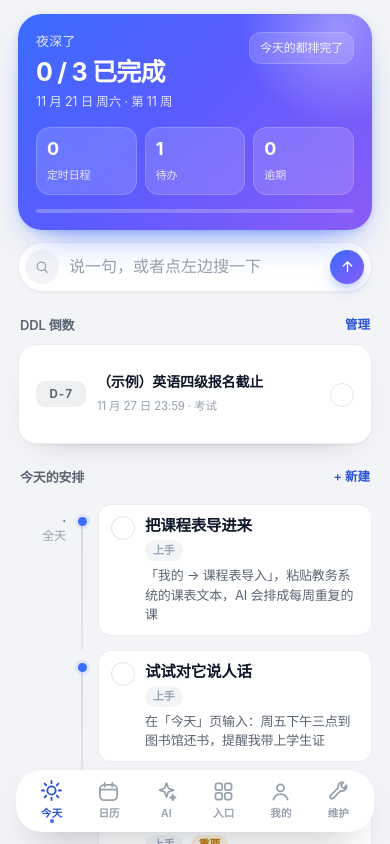
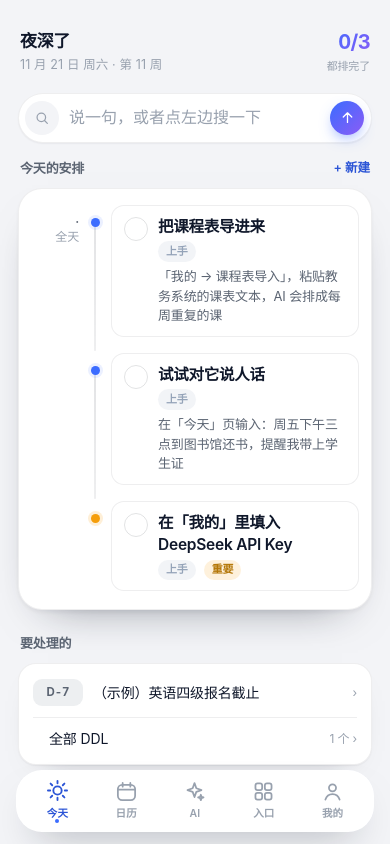
Before and after one commit to jxboop/xushi-planner, a plain HTML site: page index.html in a window 390 px wide. Drawn offline with Linux system fonts and the light colour scheme.

Commit message:
v1.12.0: 按 WorkBuddy 方案重排今天页（三层权重/5 tab/风险合并卡/工具折叠）

```diff
--- a/css/style.css
+++ b/css/style.css
@@ -902,3 +902,38 @@ html[data-theme="dark"] .ddl-main small{color:#8B93A1}
 .quick .q-search svg{width:16px;height:16px}
 .quick .q-search:active{background:var(--accent-soft);color:var(--accent-ink)}
 .quick{padding-left:6px;gap:8px}
+
+/* ============================================================
+   今天页重排（三层权重）
+   ============================================================ */
+.statusbar{display:flex;align-items:center;gap:12px;padding:14px 2px 16px;margin-bottom:2px}
+.sb-main{flex:1;min-width:0}
+.sb-hi{font-size:17px;font-weight:600;letter-spacing:-.02em}
+.sb-date{font-size:12.5px;color:var(--text-3);margin-top:3px;letter-spacing:.01em}
+.sb-stat{text-align:right;flex:0 0 auto;max-width:44%}
+.sb-stat b{display:block;font-size:20px;font-weight:700;letter-spacing:-.03em;font-variant-numeric:tabular-nums;
+  background:linear-gradient(135deg,var(--accent),var(--accent-2));-webkit-background-clip:text;background-clip:text;color:transparent}
+.sb-stat span{display:block;font-size:11px;color:var(--text-3);margin-top:2px;white-space:nowrap;overflow:hidden;text-overflow:ellipsis}
+
+.sec-title.l1{margin-top:16px}
+.l1-card{padding:8px 12px 10px;border-radius:var(--r-xl);
+  box-shadow:0 2px 4px rgba(16,24,40,.05), 0 20px 44px -30px rgba(16,24,40,.6)}
+.l1-card .tl-row{padding:8px 0}
+
+.m-card{padding:10px 14px;border-radius:var(--r-lg)}
+.risk-card{padding:4px 14px}
+.risk-row{display:flex;align-items:center;gap:10px;padding:11px 0;border-bottom:1px solid var(--line)}
+.risk-row:last-child{border-bottom:0}
+.risk-row:active{opacity:.6}
+.risk-txt{flex:1;min-width:0;font-size:14px;letter-spacing:-.01em;overflow:hidden;text-overflow:ellipsis;white-space:nowrap}
+.risk-more{font-size:12px;color:var(--text-3);flex:0 0 auto}
+
+.tools-card{margin-bottom:12px}
+.tools-card .focus-card{padding:2px 0 8px;background:none;border:0;box-shadow:none;margin:0}
+.tools-links{margin-top:6px;padding-top:10px;border-top:1px solid var(--line)}
+.grid-links.mini{grid-template-columns:repeat(4,1fr);gap:6px}
+.grid-links.mini .lk-ico{width:46px;height:46px;border-radius:14px;font-size:19px}
+.grid-links.mini .lk-name{font-size:10.5px}
+
+.check,.q-search,.quick .go{position:relative}
+.check::after,.q-search::after,.quick .go::after{content:"";position:absolute;inset:-10px}
--- a/js/app.js
+++ b/js/app.js
@@ -112,6 +112,7 @@
     sel: U.today(),
     calBase: U.today(),
     calMode: 'month',
+    toolsOpen: false,
     viewWeek: '',
     ai: { imgs: [], last: null, busy: false, brief: '', briefBusy: false, reviewBusy: false }
   };
@@ -253,81 +254,89 @@
     const t = U.today();
     const items = Store.dayItems(t);
     const s = Store.stats();
-    const inbox = S.inbox.filter((m) => !m.done).slice(0, 2);
-    const loose = S.todos.filter((x) => !x.done && !x.date).slice(0, 4);
+    const inbox = S.inbox.filter((m) => !m.done);
+    const loose = S.todos.filter((x) => !x.done && !x.date);
     const overdue = S.todos.filter((x) => !x.done && x.date && x.date < t);
+    const ddls = Store.ddlsOpen();
     const d = new Date();
     const dateLine = (d.getMonth() + 1) + ' 月 ' + d.getDate() + ' 日 ' + U.weekCN[d.getDay()] + (weeksLeftText() ? ' · ' + weeksLeftText() : '');
-    const nextText = s.next ? ('下一件 · ' + s.next.title + (s.next.start ? ' ' + U.untilText(t, s.next.start) : '')) : (items.length ? '今天的都排完了' : '今天还没有安排');
+    const nextText = s.next ? ('接下来 ' + s.next.title) : (items.length ? '都排完了' : '还没安排');
 
     let h = '<div class="page">';
-    h += '<div class="hero"><div class="hero-top"><div>' +
-      '<div class="hi">' + greet() + (S.settings.name ? '，' + U.esc(S.settings.name) : '') + '</div>' +
-      '<div class="day">' + (items.length ? (s.done + ' / ' + items.length + ' 已完成') : '空着的一天') + '</div>' +
-      '<div class="date">' + dateLine + '</div>' +
-      '</div><div class="weather">' + U.esc(nextText) + '</div></div>' +
-      '<div class="hero-stats">' +
-      '<div class="stat"><b>' + s.timed + '</b><span>定时日程</span></div>' +
-      '<div class="stat"><b>' + (S.todos.filter((x) => !x.done).length) + '</b><span>待办</span></div>' +
-      '<div class="stat"><b>' + (overdue.length || 0) + '</b><span>逾期</span></div>' +
-      '</div><div class="hero-bar"><i style="width:' + s.rate + '%"></i></div></div>';
-
-
+
+    /* ---- L0 状态条：一行问候 + 一行进度，不再是渐变大卡 ---- */
+    h += '<div class="statusbar">' +
+      '<div class="sb-main">' +
+      '<div class="sb-hi">' + greet() + (S.settings.name ? '，' + U.esc(S.settings.name) : '') + '</div>' +
+      '<div class="sb-date">' + dateLine + '</div>' +
+      '</div>' +
+      '<div class="sb-stat"><b>' + (items.length ? s.done + '/' + items.length : '—') + '</b><span>' + U.esc(nextText) + '</span></div>' +
+      '</div>';
+
+    /* ---- L2 输入行 ---- */
     h += '<form class="quick" data-act="quick">' +
       '<button type="button" class="q-search" data-act="openSearch" aria-label="搜索">' + ICON.search + '</button>' +
       '<input id="quickInput" placeholder="说一句，或者点左边搜一下" autocomplete="off">' +
       '<button class="go" type="submit" aria-label="发送">' + ICON.up + '</button></form>';
 
-    h += ddlCardHTML();
-
+    /* ---- L1 今天的安排：首屏主角 ---- */
+    h += '<div class="sec-title l1">今天的安排 <button class="link" data-act="newEvent" data-day="' + t + '">+ 新建</button></div>';
+    if (items.length) {
+      h += '<div class="card l1-card"><div class="timeline">' +
+        items.map(function (x, i) { return itemHTML(x, i, items[i - 1]); }).join('') + '</div></div>';
+    } else {
+      h += '<div class="card l1-card empty"><span class="big">' + ICON.sun + '</span>还没有安排。<br>上面输入一句话，AI 会自己拆好。</div>';
+    }
+
+    /* ---- L2 要处理的：DDL / 逾期 / 收集箱 / 消息，压成一卡 ---- */
+    const riskRows = [];
+    if (ddls.length) {
+      const d0 = ddls[0], lb = Store.ddlLabel(d0.dueMs);
+      riskRows.push({
+        act: 'ddlOpen', id: d0.id, badge: lb.text, level: lb.level,
+        txt: d0.title, more: ddls.length > 1 ? '还有 ' + (ddls.length - 1) + ' 个' : ''
+      });
+    }
+    if (overdue.length) {
+      riskRows.push({ act: 'goOverdue', badge: '逾期', level: 'past', txt: '有 ' + overdue.length + ' 条过了日子还没做', more: '' });
+    }
+    if (loose.length) {
+      riskRows.push({ act: 'goInbox', badge: '收集箱', level: 'normal', txt: loose.length + ' 条待办还没定日子', more: '去排期' });
+    }
     if (inbox.length) {
-      h += '<div class="sec-title">重要消息 <button class="link" data-act="inboxAdd">记一条</button></div>';
-      inbox.forEach((m) => {
-        h += '<div class="card tight" data-act="inboxOpen" data-id="' + m.id + '" style="border-left:3px solid ' + (m.level === 'high' ? 'var(--danger)' : 'var(--accent)') + '">' +
-          '<div style="font-size:13.5px;line-height:1.5">' + U.esc(m.text).slice(0, 160) + '</div>' +
-          '<div style="display:flex;gap:8px;align-items:center;margin-top:6px"><span class="chip ' + (m.level === 'high' ? 'warn' : 'gray') + '">' + (m.level === 'high' ? '要处理' : U.esc(m.from || '消息')) + '</span>' +
-          '<span class="tiny muted">' + U.relLabel(U.ymd(new Date(m.ts))) + '</span></div></div>';
-      });
-    }
-
-    h += '<div class="sec-title">今天的安排 <button class="link" data-act="newEvent" data-day="' + t + '">+ 新建</button></div>';
-    if (items.length) {
-      h += '<div class="timeline">' + items.map(function (x, i) { return itemHTML(x, i, items[i - 1]); }).join('') + '</div>';
-    } else {
-      h += '<div class="card empty"><span class="big">' + ICON.sun + '</span>还没有安排。<br>上面输入一句话，AI 会自己拆好。</div>';
-    }
-
-    h += focusCardHTML();
-
-    if (overdue.length) {
-      h += '<div class="sec-title">逾期 <span class="tiny" style="color:var(--danger)">' + overdue.length + ' 条</span></div>';
-      overdue.slice(0, 5).forEach((td) => {
-        h += '<div class="card tight" style="display:flex;gap:10px;align-items:center">' +
-          '<button class="check" data-act="toggle" data-kind="todo" data-id="' + td.id + '">' + ICON.check + '</button>' +
-          '<div style="flex:1;min-width:0"><div style="font-size:14px">' + U.esc(td.title) + '</div>' +
-          '<div class="tiny" style="color:var(--danger)">' + U.relLabel(td.date) + '</div></div>' +
-          '<button class="tiny muted" data-act="openTodoDay" data-day="' + td.date + '">去看看</button></div>';
-      });
-    }
-
-    if (loose.length) {
-      h += '<div class="sec-title">收集箱 <span class="tiny muted">没定日子的待办</span></div>';
-      h += '<div class="card">';
-      loose.forEach((td) => {
-        h += '<div style="display:flex;gap:10px;align-items:center;padding:6px 0">' +
-          '<button class="check" data-act="toggle" data-kind="todo" data-id="' + td.id + '">' + ICON.check + '</button>' +
-          '<span style="flex:1;font-size:14px">' + U.esc(td.title) + '</span>' +
-          '<button class="tiny" style="color:var(--accent-ink)" data-act="scheduleTodo" data-id="' + td.id + '">排期</button></div>';
+      riskRows.push({ act: 'goMsgs', badge: '消息', level: 'normal', txt: inbox.length + ' 条消息还没处理', more: '' });
+    }
+    if (riskRows.length) {
+      h += '<div class="sec-title">要处理的</div>';
+      h += '<div class="card m-card risk-card">';
+      if (ddls.length) {
+        riskRows.push({ act: 'ddlSheet', badge: '', level: 'normal', txt: '全部 DDL', more: ddls.length + ' 个' });
+      }
+      riskRows.slice(0, 4).forEach(function (r) {
+        h += '<div class="risk-row" data-act="' + r.act + '" data-id="' + (r.id || '') + '">' +
+          (r.badge ? '<span class="ddl-badge ' + r.level + '">' + U.esc(r.badge) + '</span>' : '<span style="width:6px"></span>') +
+          '<span class="risk-txt">' + U.esc(r.txt) + '</span>' +
+          (r.more ? '<span class="risk-more">' + U.esc(r.more) + ' ›</span>' : '<span class="risk-more">›</span>') +
+          '</div>';
       });
       h += '</div>';
     }
 
-    // 快捷入口预览
-    const links = S.links.slice(0, 8);
-    if (links.length) {
-      h += '<div class="sec-title">快捷入口 <button class="link" data-act="go" data-page="links">全部</button></div>';
-      h += '<div class="card">' + linkGrid(links) + '</div>';
-    }
+    /* ---- L3 工具：默认收起 ---- */
+    const todayMin = Store.focusToday();
+    h += '<div class="sec-title">工具 ' +
+      '<button class="link" data-act="toggleTools">' + (st.toolsOpen ? '收起 ⌃' : '专注 ' + todayMin + ' 分钟 · 展开 ⌄') + '</button></div>';
+    if (st.toolsOpen) {
+      h += '<div class="card m-card tools-card">';
+      h += focusCardHTML();
+      const links = S.links.slice(0, 4);
+      if (links.length) {
+        h += '<div class="tools-links">' + linkGrid(links).replace('grid-links', 'grid-links mini') + '</div>';
+        h += '<button class="btn block ghost" style="margin-top:10px;height:38px;font-size:13px" data-act="go" data-page="links">全部入口 ›</button>';
+      }
+      h += '</div>';
+    }
+
     h += '</div>';
     return h;
   }
@@ -667,7 +676,10 @@
     });
     h += '</div>';
 
-    h += '<div class="card tiny muted center" style="line-height:1.7">数据只存在这台手机上 · API Key 也只在本地<br>备份、外观、安装包这些去「维护」页</div>';
+    h += '<div class="sec-title">系统</div><div class="list">' +
+      row('wrench', 'linear-gradient(135deg,#64748B,#94A3B8)', '维护', '备份 / 外观 / 安装包 / 日志', 'go') .replace('data-act="go"', 'data-act="go" data-page="maint"') +
+      '</div>';
+    h += '<div class="card tiny muted center" style="line-height:1.7">数据只存在这台手机上 · API Key 也只在本地</div>';
     h += '</div>';
     return h;
   }
@@ -750,8 +762,7 @@
     { k: 'calendar', t: '日历', i: 'cal' },
     { k: 'ai', t: 'AI', i: 'spark' },
     { k: 'links', t: '入口', i: 'grid' },
-    { k: 'me', t: '我的', i: 'user' },
-    { k: 'maint', t: '维护', i: 'wrench' }
+    { k: 'me', t: '我的', i: 'user' }
   ];
 
   function renderTab() {
@@ -1169,10 +1180,17 @@
     list.forEach((d) => {
       const lb = Store.ddlLabel(Store.ddlDue(d));
       const dt = U.toDate(d.date);
+      const steps = d.steps || [];
+      const doneN = steps.filter(function (x) { return x.done; }).length;
+      const nextStep = steps.filter(function (x) { return !x.done; })[0];
       h += '<div class="row tap" data-act="ddlOpen" data-id="' + d.id + '">' +
         '<div class="ddl-badge ' + lb.level + '" style="min-width:54px">' + lb.text + '</div>' +
         '<div class="lbl" style="' + (d.done ? 'text-decoration:line-through;color:var(--text-3)' : '') + '">' + U.esc(d.title) +
-        '<small>' + (dt.getMonth() + 1) + ' 月 ' + dt.getDate() + ' 日' + (d.time ? ' ' + d.time : '') + (d.tag ? ' · ' + U.esc(d.tag) : '') + '</small></div>' +
+        '<small>' + (dt.getMonth() + 1) + ' 月 ' + dt.getDate() + ' 日' + (d.time ? ' ' + d.time : '') + (d.tag ? ' · ' + U.esc(d.tag) : '') +
+        (steps.length ? ' · 阶段 ' + doneN + '/' + steps.length + (nextStep ? '（下一步：' + U.esc(nextStep.title) + '）' : '') : '') +
+        '</small>' +
+        (steps.length ? '<div class="step-bar"><i style="width:' + Math.round(doneN / steps.length * 100) + '%"></i></div>' : '') +
+        '</div>' +
         '<button class="tiny" style="color:var(--text-3);padding:4px 2px" data-act="ddlDel" data-id="' + d.id + '">' + ICON.x + '</button></div>';
     });
     h += '</div>';
@@ -1508,6 +1526,31 @@
       case 'calToday': st.calBase = U.today(); st.sel = U.today(); render(); break;
       case 'calSelect': st.sel = day; render(); break;
       case 'openSearch': openSearch(); break;
+      case 'toggleTools': st.toolsOpen = !st.toolsOpen; render(true); break;
+      case 'goOverdue': {
+        const t0 = U.today();
+        st.sel = U.addDays(t0, -1); st.calBase = st.sel; st.calMode = 'month'; st.page = 'calendar';
+        render();
+        break;
+      }
+      case 'goInbox': {
+        openSheet('<h2>收集箱</h2><p class="sh-sub">没定日子的待办，给它们排个期</p>' +
+          '<div class="list">' + S.todos.filter(function (x) { return !x.done && !x.date; }).map(function (td) {
+            return '<div class="row"><div class="lbl">' + U.esc(td.title) + '</div>' +
+              '<button class="tiny" style="color:var(--accent-ink);padding:6px" data-act="scheduleTodo" data-id="' + td.id + '">排期</button></div>';
+          }).join('') + '</div>');
+        break;
+      }
+      case 'goMsgs': {
+        const first = S.inbox.filter(function (m) { return !m.done; })[0];
+        if (first) openItemForm ? null : null;
+        openSheet('<h2>重要消息</h2><p class="sh-sub">' + S.inbox.filter(function (m) { return !m.done; }).length + ' 条待处理</p>' +
+          S.inbox.filter(function (m) { return !m.done; }).slice(0, 8).map(function (m) {
+            return '<div class="card tight" data-act="inboxOpen" data-id="' + m.id + '" style="border-left:3px solid ' + (m.level === 'high' ? 'var(--danger)' : 'var(--accent)') + '">' +
+              '<div style="font-size:13.5px;line-height:1.5">' + U.esc(m.text).slice(0, 120) + '</div></div>';
+          }).join(''));
+        break;
+      }
       case 'viewImg': viewImage(el.getAttribute('data-src')); break;
       case 'viewKey':
         IDB.getURL(el.getAttribute('data-key')).then(function (u) { if (u) viewImage(u); }).catch(function () {});
```
Also changed, not shown: preview/autotest.html (+11 -8 lines), preview/new-today.png (added).
